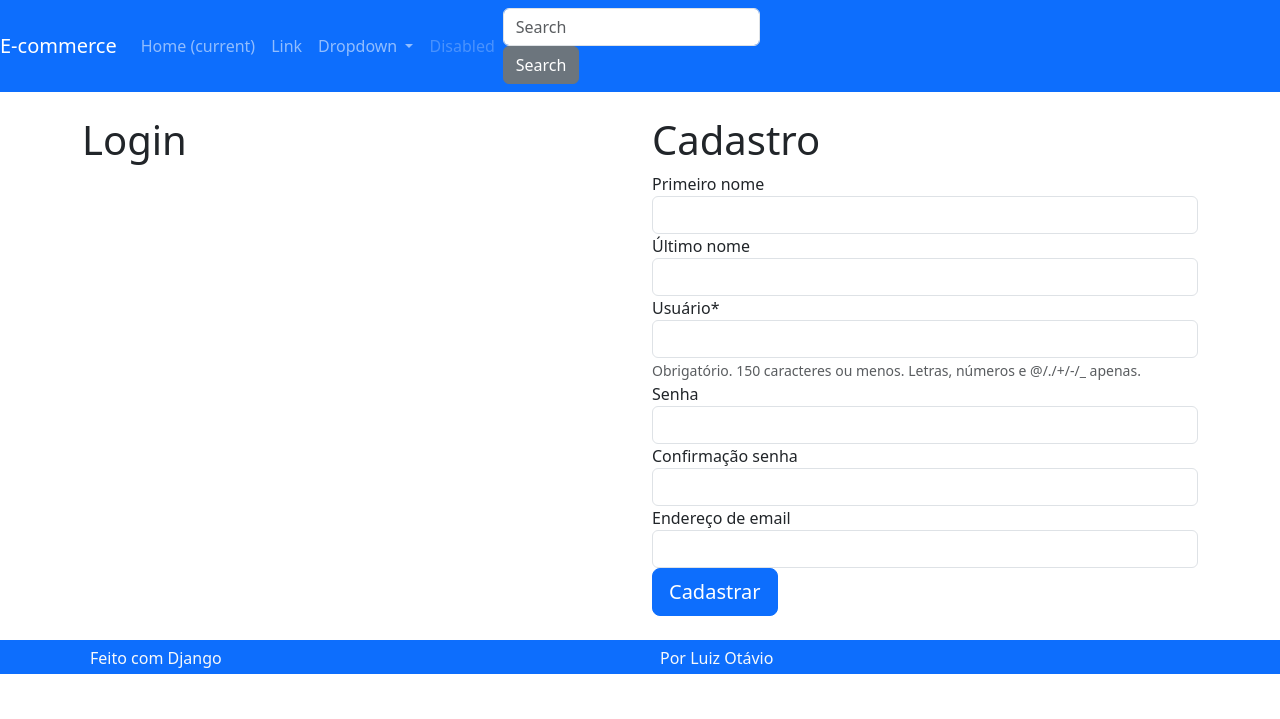
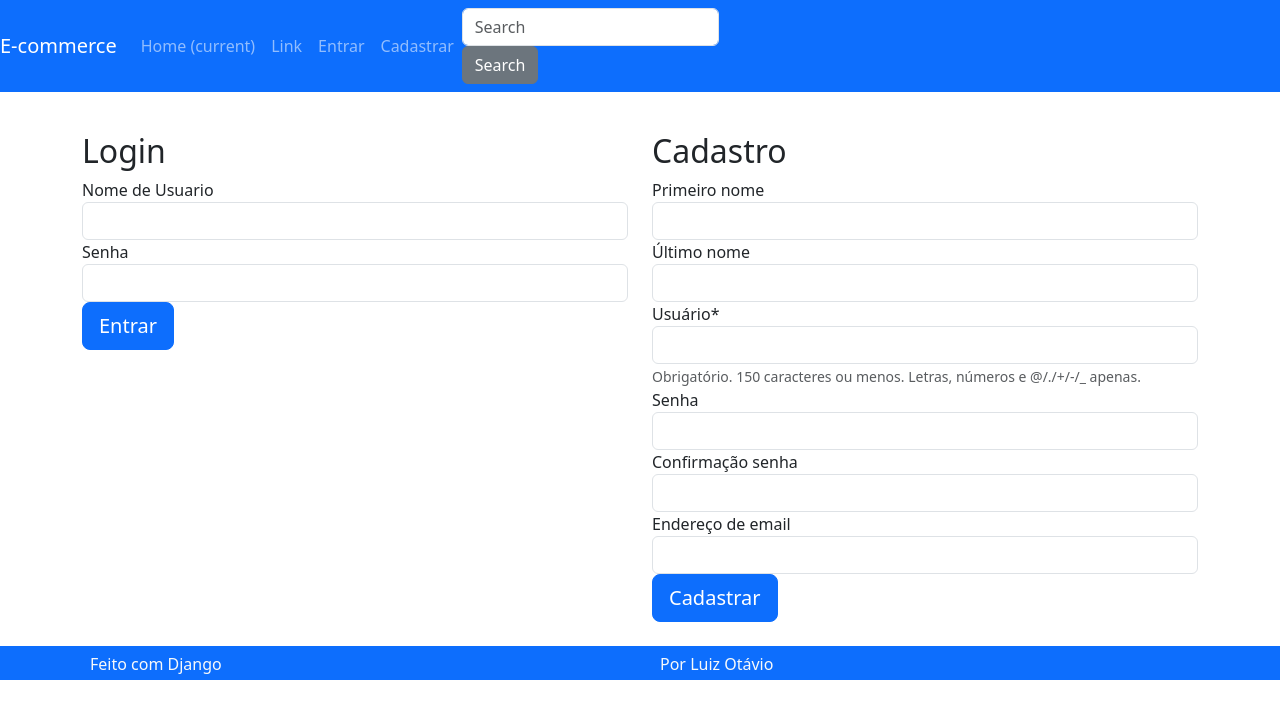
Before and after one commit to chrys48116/Ecommerce-Django, a Django app: page /perfil/ in a window 1280 px wide. Shown: the top 719 px of the page. Run offline with Django 4.2, Linux system fonts and the light colour scheme; some libraries are stand-ins or nearby versions.

Commit message:
correcao de bugs

```diff
--- a/perfil/forms.py
+++ b/perfil/forms.py
@@ -7,7 +7,7 @@ class PerfilForm(forms.ModelForm):
     class Meta:
         model = models.Perfil
         fields = '__all__'
-        exclude = ('user',)
+        exclude = ('usuario',)
 
 
 class UserForm(forms.ModelForm):
@@ -17,7 +17,7 @@ class UserForm(forms.ModelForm):
         label='Senha',
     )
 
-    password_confirm = forms.CharField(
+    password2 = forms.CharField(
         required=False,
         widget=forms.PasswordInput(),
         label='Confirmação senha'
@@ -31,17 +31,19 @@ class UserForm(forms.ModelForm):
     class Meta:
         model = User
         fields = ('first_name', 'last_name', 'username', 'password',
-                  'password_confirm', 'email')
+                  'password2', 'email')
 
     def clean(self, *args, **kwargs):
         data = self.data
         cleaned = self.cleaned_data
         validation_error_msgs = {}
 
+        #print(data)
+
         usuario_data = cleaned.get('username')
         email_data = cleaned.get('email')
         password_data = cleaned.get('password')
-        password_confirm_data = cleaned.get('password_confirm')
+        password2_data = cleaned.get('password2')
 
         usuario_db = User.objects.filter(username=usuario_data).first()
         email_db = User.objects.filter(email=email_data).first()
@@ -63,9 +65,9 @@ class UserForm(forms.ModelForm):
                     validation_error_msgs['email'] = error_msg_email_exists
 
             if password_data:
-                if password_data != password_confirm_data:
+                if password_data != password2_data:
                     validation_error_msgs['password'] = error_msg_password_match
-                    validation_error_msgs['password_confirm'] = error_msg_password_match
+                    validation_error_msgs['password2'] = error_msg_password_match
 
                 if len(password_data) < 6:
                     validation_error_msgs['password'] = error_msg_password_short
@@ -81,12 +83,12 @@ class UserForm(forms.ModelForm):
             if not password_data:
                 validation_error_msgs['password'] = error_msg_required_field
 
-            if not password_confirm_data:
-                validation_error_msgs['password_confirm'] = error_msg_required_field
+            if not password2_data:
+                validation_error_msgs['password2'] = error_msg_required_field
 
-            if password_data != password_confirm_data:
+            if password_data != password2_data:
                 validation_error_msgs['password'] = error_msg_password_match
-                validation_error_msgs['password_confirm'] = error_msg_password_match
+                validation_error_msgs['password2'] = error_msg_password_match
 
             if len(password_data) < 6:
                 validation_error_msgs['password'] = error_msg_password_short
--- a/perfil/templates/perfil/criar.html
+++ b/perfil/templates/perfil/criar.html
@@ -7,14 +7,27 @@
 
 
 <div class="row">
+
     {% if not request.user.is_authenticated %}
-        <div class="col-lg">
-            <h1>Login</h1>
+        <div class="col-lg mt-3">
+            <h2>Login</h2>
+            <form>
+                <div class="form-group">
+                  <label for="exampleInputEmail1">Nome de Usuario</label>
+                  <input type="text" name='username' class="form-control" id="exampleInputEmail1" aria-describedby="usuarioHelp">
+                </div>
+                <div class="form-group">
+                  <label for="exampleInputPassword1">Senha</label>
+                  <input type="password" name='password' class="form-control" id="exampleInputPassword1">
+                </div>
+                <button type="submit" class="btn btn-primary btn-block btn-lg">Entrar</button>
+              </form>
         </div>
     {% endif %}
-    <div class="col-lg">
+
+    <div class="col-lg mt-3">
         {% block titulo_cadastro %}
-            <h1>Cadastro</h1>
+            <h2>Cadastro</h2>
         {% endblock titulo_cadastro %}
 
         <form method="POST" action="">
--- a/perfil/views.py
+++ b/perfil/views.py
@@ -1,14 +1,16 @@
-from django.shortcuts import render, get_object_or_404
+from django.shortcuts import render, get_object_or_404, redirect
 from django.views.generic.list import ListView
 from django.views import View
 from django.http import HttpResponse
 from django.contrib.auth.models import User
 from django.contrib.auth import authenticate, login
+from django.contrib import messages
 import copy
 from . import models
 from . import forms
 
 # Create your views here.
+
 
 class BasePerfil(View):
     template_name = 'perfil/criar.html'
@@ -17,25 +19,33 @@ class BasePerfil(View):
         super().setup(*args, **kwargs)
 
         self.carrinho = copy.deepcopy(self.request.session.get('carrinho', {}))
+
         self.perfil = None
 
         if self.request.user.is_authenticated:
             self.perfil = models.Perfil.objects.filter(
-                user=self.request.user
-                ).first()
+                usuario=self.request.user
+            ).first()
 
             self.contexto = {
-                'userform': forms.UserForm(data=self.request.POST or None,
-                                           usuario=self.request.user,
-                                           instance=self.request.user),
-                'perfilform': forms.PerfilForm(data=self.request.POST or None,
-                                               instance=self.perfil)
+                'userform': forms.UserForm(
+                    data=self.request.POST or None,
+                    usuario=self.request.user,
+                    instance=self.request.user,
+                ),
+                'perfilform': forms.PerfilForm(
+                    data=self.request.POST or None,
+                    instance=self.perfil
+                )
             }
-
         else:
             self.contexto = {
-                'userform': forms.UserForm(data=self.request.POST or None),
-                'perfilform': forms.PerfilForm(data=self.request.POST or None)
+                'userform': forms.UserForm(
+                    data=self.request.POST or None
+                ),
+                'perfilform': forms.PerfilForm(
+                    data=self.request.POST or None
+                )
             }
 
         self.userform = self.contexto['userform']
@@ -44,16 +54,24 @@ class BasePerfil(View):
         if self.request.user.is_authenticated:
             self.template_name = 'perfil/atualizar.html'
 
-        self.renderizar = render(self.request, self.template_name, self.contexto)
+        self.renderizar = render(
+            self.request, self.template_name, self.contexto)
 
     def get(self, *args, **kwargs):
         return self.renderizar
 
+
 class Criar(BasePerfil):
     def post(self, *args, **kwargs):
-        #if not self.userform.is_valid() or not self.perfilform.is_valid():
-        if not self.userform.is_valid():
+        if not self.userform.is_valid() or not self.perfilform.is_valid():
+            print('invalido')
+            # messages.error(
+            #     self.request,
+            #     'Existem erros no formulário de cadastro. Verifique se todos '
+            #     'os campos foram preenchidos corretamente.'
+            # )
             return self.renderizar
+        print('valido')
 
         username = self.userform.cleaned_data.get('username')
         password = self.userform.cleaned_data.get('password')
@@ -61,50 +79,67 @@ class Criar(BasePerfil):
         first_name = self.userform.cleaned_data.get('first_name')
         last_name = self.userform.cleaned_data.get('last_name')
 
-        # Usuario logado
+        # Usuário logado
         if self.request.user.is_authenticated:
-            user = get_object_or_404(User, username=self.request.user.username)
-            #user.username = username
+            usuario = get_object_or_404(
+                User, username=self.request.user.username)
+
+            usuario.username = username
 
             if password:
-                user.set_password(password)
+                usuario.set_password(password)
 
-            user.email = email
-            user.first_name = first_name
-            user.last_name = last_name
-            user.save()
+            usuario.email = email
+            usuario.first_name = first_name
+            usuario.last_name = last_name
+            usuario.save()
 
             if not self.perfil:
-                self.perfilform.cleaned_data['user'] = user
+                self.perfilform.cleaned_data['usuario'] = usuario
+                print(self.perfilform.cleaned_data)
                 perfil = models.Perfil(**self.perfilform.cleaned_data)
                 perfil.save()
             else:
                 perfil = self.perfilform.save(commit=False)
-                perfil.usuario = user
+                perfil.usuario = usuario
                 perfil.save()
 
-        # Usuario não logado
+        # Usário não logado (novo)
         else:
-            user = self.userform.save(commit=False)
-            user.set_password(password)
-            user.save()
+            usuario = self.userform.save(commit=False)
+            usuario.set_password(password)
+            usuario.save()
 
             perfil = self.perfilform.save(commit=False)
-            perfil.user = user
+            perfil.usuario = usuario
             perfil.save()
 
         if password:
-            autentica = authenticate(self.request,
-                                     username=user,
-                                     password=password)
+            autentica = authenticate(
+                self.request,
+                username=usuario,
+                password=password
+            )
 
             if autentica:
-                login(self.request, user=user)
+                login(self.request, user=usuario)
 
         self.request.session['carrinho'] = self.carrinho
         self.request.session.save()
 
-        return self.renderizar
+        messages.success(
+            self.request,
+            'Seu cadastro foi criado ou atualizado com sucesso.'
+        )
+
+        messages.success(
+            self.request,
+            'Você fez login e pode concluir sua compra.'
+        )
+
+        return redirect('produto:cart')
+        #return self.renderizar
+
 
 class Update(View):
     def get(self, *args, **kwargs):
--- a/templates/partials/_nav.html
+++ b/templates/partials/_nav.html
@@ -1,5 +1,6 @@
 {% load static %}
 {% load omfilters %}
+
 
 <nav class="navbar navbar-dark bg-primary navbar-expand-lg">
     <a class="navbar-brand" href="{% url 'produto:lista' %}">E-commerce</a>
@@ -16,21 +17,31 @@
             <li class="nav-item">
                 <a class="nav-link" href="#">Link</a>
             </li>
-            <li class="nav-item dropdown">
-                <a class="nav-link dropdown-toggle" href="#" id="navbarDropdown" role="button"
+
+            {% if request.user.is_authenticated %}
+                <li class="nav-item dropdown">
+                    <a class="nav-link dropdown-toggle" href="#" id="navbarDropdown" role="button"
                     data-toggle="dropdown" aria-haspopup="true" aria-expanded="false">
-                    Dropdown
+                    Conta
                 </a>
                 <div class="dropdown-menu" aria-labelledby="navbarDropdown">
-                    <a class="dropdown-item" href="#">Action</a>
+                    <a class="dropdown-item" href="{% url 'criar' %}">Atualizar Dados</a>
                     <a class="dropdown-item" href="#">Another action</a>
                     <div class="dropdown-divider"></div>
-                    <a class="dropdown-item" href="#">Something else here</a>
+                    <a class="dropdown-item" href="{% url 'logout' %}">Sair</a>
                 </div>
-            </li>
-            <li class="nav-item">
-                <a class="nav-link disabled" href="#">Disabled</a>
-            </li>
+                </li>
+            {% else %}
+                <li class="nav-item">
+                    <a class="nav-link" href="{% url 'criar' %}">Entrar</a>
+                </li>
+
+                <li class="nav-item">
+                    <a class="nav-link" href="{% url 'criar' %}">Cadastrar</a>
+                </li>
+
+            {% endif %}
+
 
             {% if request.session.carrinho %}
                 <li class="nav-item">
```
Also changed, not shown: perfil/models.py (+12 -2 lines), db.sqlite3, 1 other file.
